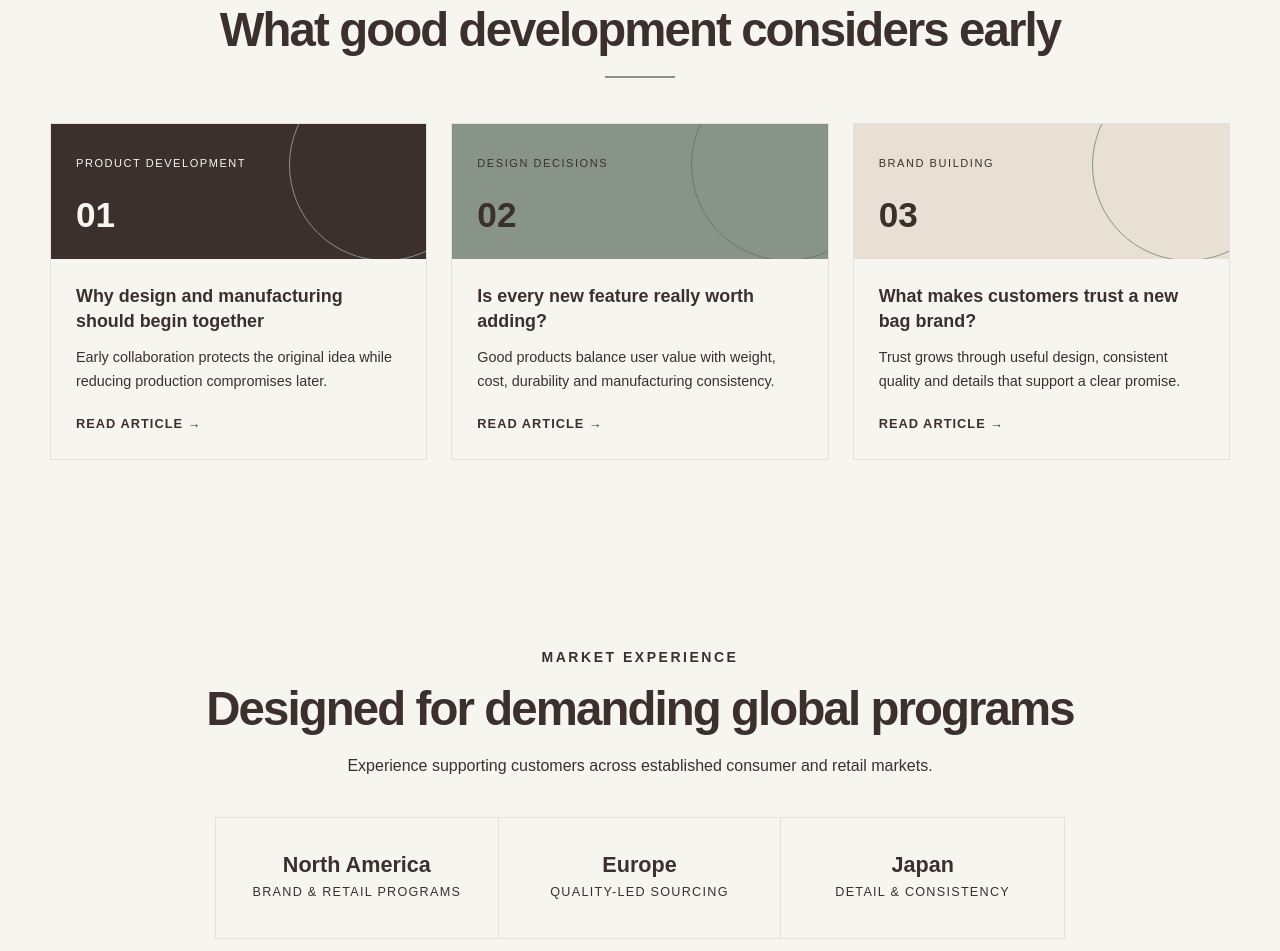
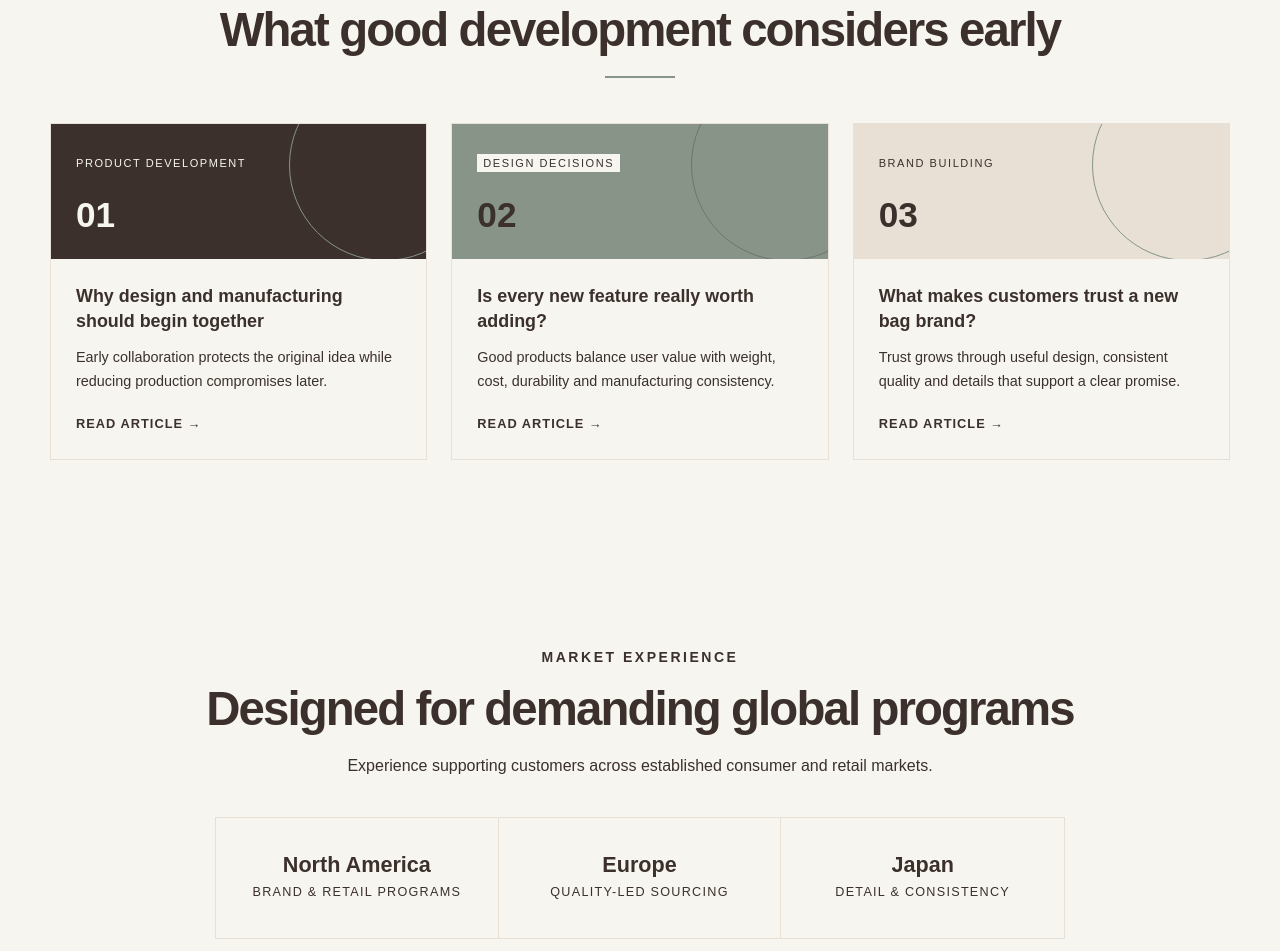
Before and after one commit to jameshe3680/manfanbag-website, a website: page index.html in a window 1280 px wide. Shown: the part 3863-4814 px from the top of the page. Drawn offline with Linux system fonts and the light colour scheme; no server answers.

Commit message:
Improve small label contrast on the sage insight card

```diff
--- a/theme.css
+++ b/theme.css
@@ -100,3 +100,6 @@ select:focus-visible, textarea:focus-visible { outline: 2px solid var(--coffee);
 ::selection { background: var(--oat); color: var(--coffee); }
 @media(max-width:980px) { .navlinks.open { box-shadow: 0 12px 25px rgba(59,48,43,.12); } }
 @media(max-width:680px) { .hero:before { background: rgba(247,245,240,.34); } }
+
+/* Keep the small label readable on sage; the large numeral stays on sage. */
+.insight:nth-child(2) .insight-top span { background: var(--warm-white); padding: 3px 6px; }
```
